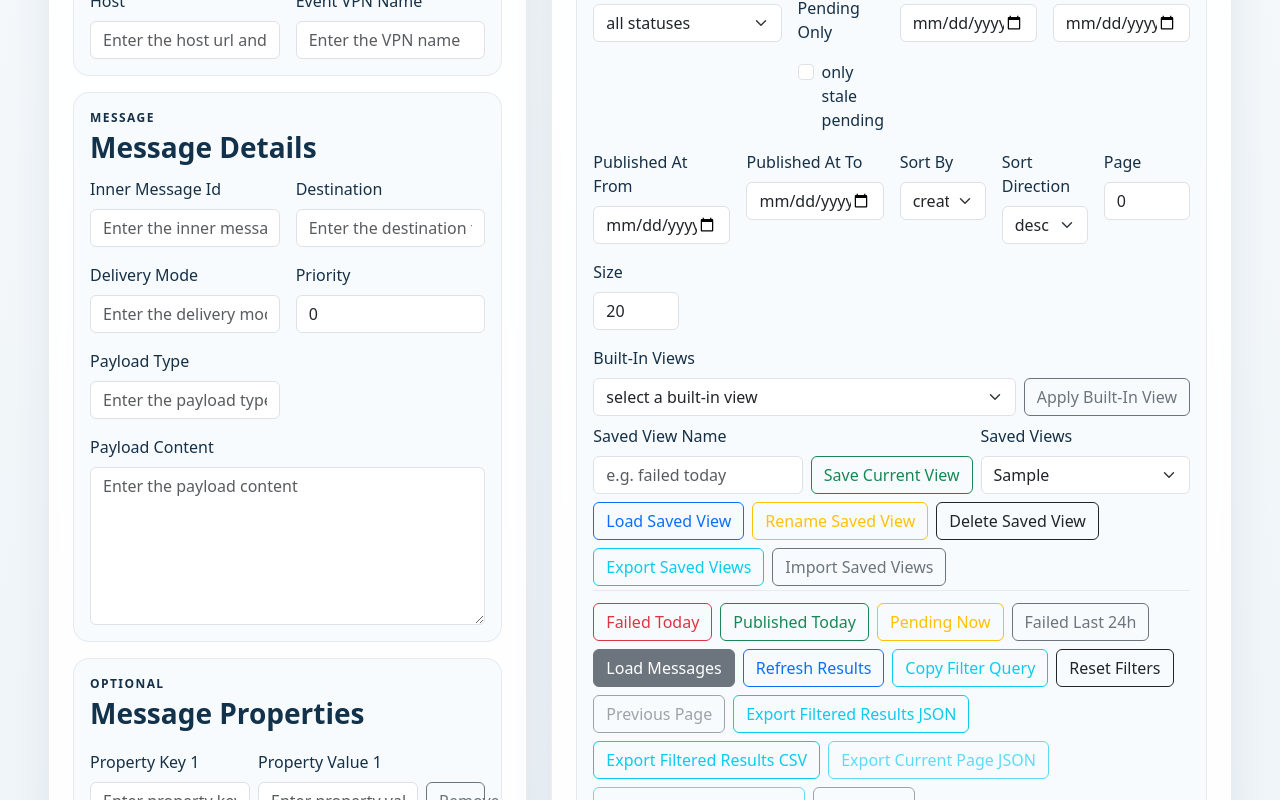
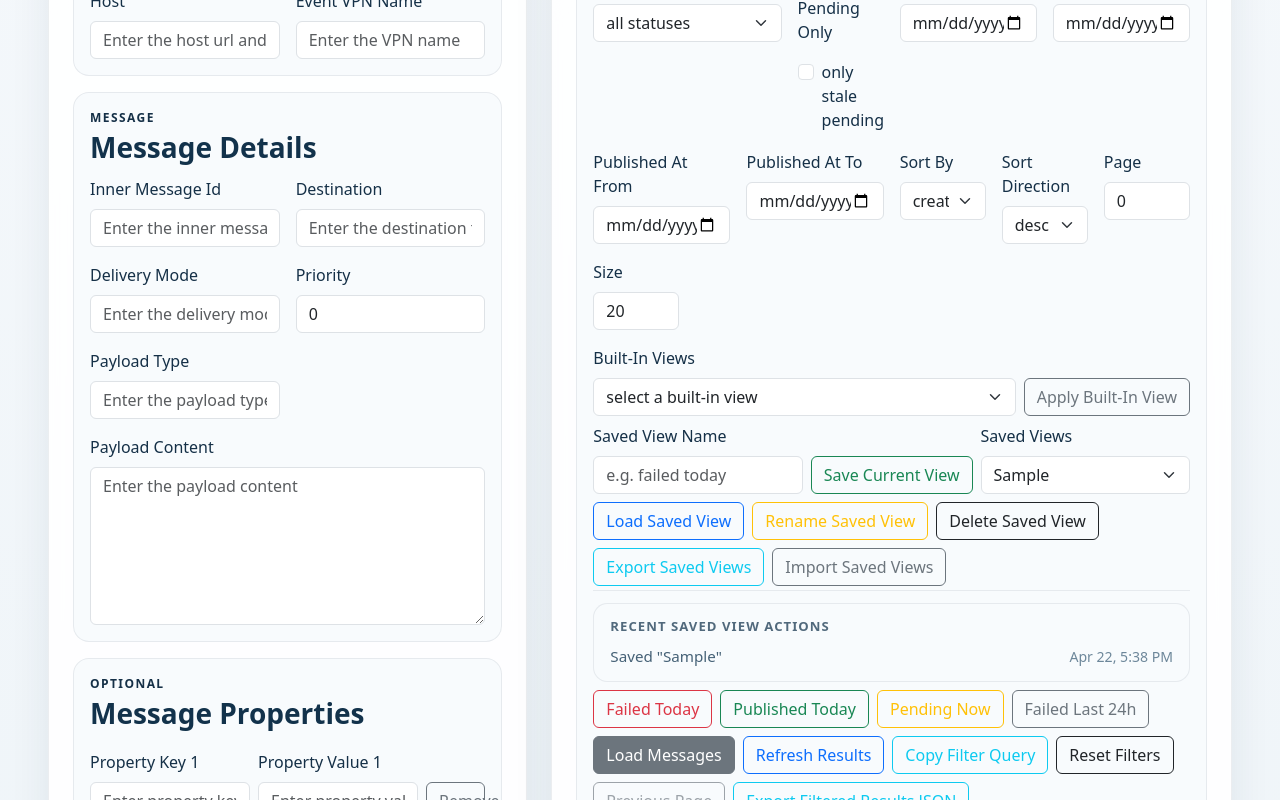
Before and after one commit to jrodolfo/solace, a React (Vite) app in the folder solace-publisher-ui/: page / in a window 1280 px wide. Both pictures are taken after typing "Sample" into the empty fields and a click on the button "Save Current View". Shown: the part 608-1408 px from the top of the page. Built offline with nearby package versions, Linux system fonts and the light colour scheme.

Commit message:
add a lightweight recent saved-view action history

```diff
--- a/solace-publisher-ui/src/App.css
+++ b/solace-publisher-ui/src/App.css
@@ -184,6 +184,41 @@
     margin-bottom: 0.25rem;
 }
 
+.saved-view-history {
+    padding: 0.85rem 1rem;
+    border-radius: 0.9rem;
+    background: #f8fbfd;
+    border: 1px solid rgba(21, 48, 71, 0.08);
+}
+
+.saved-view-history-title {
+    color: #51697c;
+    font-size: 0.82rem;
+    font-weight: 700;
+    letter-spacing: 0.08em;
+    text-transform: uppercase;
+}
+
+.saved-view-history-list {
+    display: grid;
+    gap: 0.45rem;
+}
+
+.saved-view-history-item {
+    display: flex;
+    justify-content: space-between;
+    gap: 1rem;
+    align-items: baseline;
+    color: #456176;
+    font-size: 0.95rem;
+}
+
+.saved-view-history-item time {
+    color: #6d879a;
+    white-space: nowrap;
+    font-size: 0.88rem;
+}
+
 .saved-view-field {
     min-width: 13rem;
     flex: 1 1 13rem;
--- a/solace-publisher-ui/src/App.tsx
+++ b/solace-publisher-ui/src/App.tsx
@@ -36,6 +36,8 @@ const DEFAULT_BROWSER_PUBLISHED_AT_FROM = "";
 const DEFAULT_BROWSER_PUBLISHED_AT_TO = "";
 const DEFAULT_BROWSER_STALE_PENDING_ONLY = false;
 const SAVED_BROWSER_VIEWS_STORAGE_KEY = "solace.publisher-ui.saved-browser-views";
+const SAVED_VIEW_ACTION_HISTORY_STORAGE_KEY = "solace.publisher-ui.saved-view-action-history";
+const MAX_SAVED_VIEW_ACTION_HISTORY = 5;
 
 type BrowserQueryState = {
     page: number;
@@ -70,6 +72,13 @@ type BrowserFeedbackDetails = {
     skipped?: string[];
 };
 
+type SavedViewActionHistoryEntry = {
+    id: string;
+    action: "saved" | "renamed" | "deleted" | "imported";
+    label: string;
+    timestamp: string;
+};
+
 const sortSavedViews = (savedViews: SavedBrowserView[]) =>
     [...savedViews].sort((left, right) => left.name.localeCompare(right.name));
 
@@ -80,6 +89,27 @@ const readFileAsText = (file: File) =>
         reader.onerror = () => reject(reader.error ?? new Error("Failed to read file."));
         reader.readAsText(file);
     });
+
+const formatSavedViewAction = (entry: SavedViewActionHistoryEntry) => {
+    if (entry.action === "saved") {
+        return `Saved "${entry.label}"`;
+    }
+    if (entry.action === "renamed") {
+        return `Renamed ${entry.label}`;
+    }
+    if (entry.action === "deleted") {
+        return `Deleted "${entry.label}"`;
+    }
+    return `Imported ${entry.label}`;
+};
+
+const formatSavedViewActionTimestamp = (value: string) =>
+    new Intl.DateTimeFormat(undefined, {
+        month: "short",
+        day: "numeric",
+        hour: "numeric",
+        minute: "2-digit"
+    }).format(new Date(value));
 
 function App() {
     const apiUrl = "http://localhost:8081/api/v1/messages/message";
@@ -133,6 +163,7 @@ function App() {
     const [selectedBuiltInViewKey, setSelectedBuiltInViewKey] = useState("");
     const [selectedSavedViewName, setSelectedSavedViewName] = useState("");
     const [savedViews, setSavedViews] = useState<SavedBrowserView[]>([]);
+    const [savedViewActionHistory, setSavedViewActionHistory] = useState<SavedViewActionHistoryEntry[]>([]);
     const savedViewsImportInputRef = useRef<HTMLInputElement | null>(null);
 
     useEffect(() => {
@@ -150,6 +181,24 @@ function App() {
             setSavedViews(sortSavedViews(parsedSavedViews));
         } catch (error) {
             console.error("Failed to load saved browser views.", error);
+        }
+    }, []);
+
+    useEffect(() => {
+        try {
+            const historyJson = window.localStorage.getItem(SAVED_VIEW_ACTION_HISTORY_STORAGE_KEY);
+            if (!historyJson) {
+                return;
+            }
+
+            const parsedHistory = JSON.parse(historyJson) as SavedViewActionHistoryEntry[];
+            if (!Array.isArray(parsedHistory)) {
+                return;
+            }
+
+            setSavedViewActionHistory(parsedHistory);
+        } catch (error) {
+            console.error("Failed to load saved-view action history.", error);
         }
     }, []);
 
@@ -176,6 +225,21 @@ function App() {
         setSavedViews(sortedSavedViews);
         window.localStorage.setItem(SAVED_BROWSER_VIEWS_STORAGE_KEY, JSON.stringify(sortedSavedViews));
         return sortedSavedViews;
+    };
+
+    const recordSavedViewAction = (action: SavedViewActionHistoryEntry["action"], label: string) => {
+        const nextHistory = [
+            {
+                id: `${action}-${label}-${Date.now()}`,
+                action,
+                label,
+                timestamp: new Date().toISOString(),
+            },
+            ...savedViewActionHistory,
+        ].slice(0, MAX_SAVED_VIEW_ACTION_HISTORY);
+
+        setSavedViewActionHistory(nextHistory);
+        window.localStorage.setItem(SAVED_VIEW_ACTION_HISTORY_STORAGE_KEY, JSON.stringify(nextHistory));
     };
 
     const applyBrowserQueryState = (query: BrowserQueryState) => {
@@ -367,6 +431,7 @@ function App() {
             persistSavedViews([...existingSavedViews, savedView]);
             setSelectedSavedViewName(normalizedName);
             setSavedViewName("");
+            recordSavedViewAction("saved", normalizedName);
             setBrowserMessage(`Saved browser view "${normalizedName}".`);
             setBrowserVariant("success");
             setBrowserStatusCode(null);
@@ -411,6 +476,7 @@ function App() {
         try {
             const nextSavedViews = savedViews.filter((view) => view.name !== selectedSavedViewName);
             persistSavedViews(nextSavedViews);
+            recordSavedViewAction("deleted", selectedSavedViewName);
             setBrowserMessage(`Deleted saved browser view "${selectedSavedViewName}".`);
             setBrowserVariant("info");
             setBrowserStatusCode(null);
@@ -471,6 +537,7 @@ function App() {
             ]);
             setSelectedSavedViewName(normalizedName);
             setSavedViewName("");
+            recordSavedViewAction("renamed", `"${selectedSavedViewName}" to "${normalizedName}"`);
             setBrowserMessage(`Renamed saved browser view "${selectedSavedViewName}" to "${normalizedName}".`);
             setBrowserVariant("success");
             setBrowserStatusCode(null);
@@ -612,6 +679,7 @@ function App() {
                 ...(updatedNames.length > 0 ? {updated: updatedNames} : {}),
                 ...(skippedNames.length > 0 ? {skipped: skippedNames} : {}),
             });
+            recordSavedViewAction("imported", `${addedCount + updatedCount} view${addedCount + updatedCount === 1 ? "" : "s"}`);
         } catch (error) {
             console.error("Failed to import saved browser views.", error);
             setBrowserMessage("Failed to import saved browser views.");
@@ -1769,6 +1837,19 @@ function App() {
                                                 aria-label="Import Saved Views File"
                                             />
                                         </div>
+                                        {savedViewActionHistory.length > 0 && (
+                                            <div className="saved-view-history w-100">
+                                                <p className="saved-view-history-title mb-2">Recent Saved View Actions</p>
+                                                <div className="saved-view-history-list">
+                                                    {savedViewActionHistory.map((entry) => (
+                                                        <div key={entry.id} className="saved-view-history-item">
+                                                            <span>{formatSavedViewAction(entry)}</span>
+                                                            <time dateTime={entry.timestamp}>{formatSavedViewActionTimestamp(entry.timestamp)}</time>
+                                                        </div>
+                                                    ))}
+                                                </div>
+                                            </div>
+                                        )}
                                         {messagesResponse && messagesResponse.items.some((message) => message.publishStatus === "FAILED" && message.retrySupported) && (
                                             <button
                                                 type="button"
```
Also changed, not shown: 1 other file (tests, documents, lock files or other folders).
